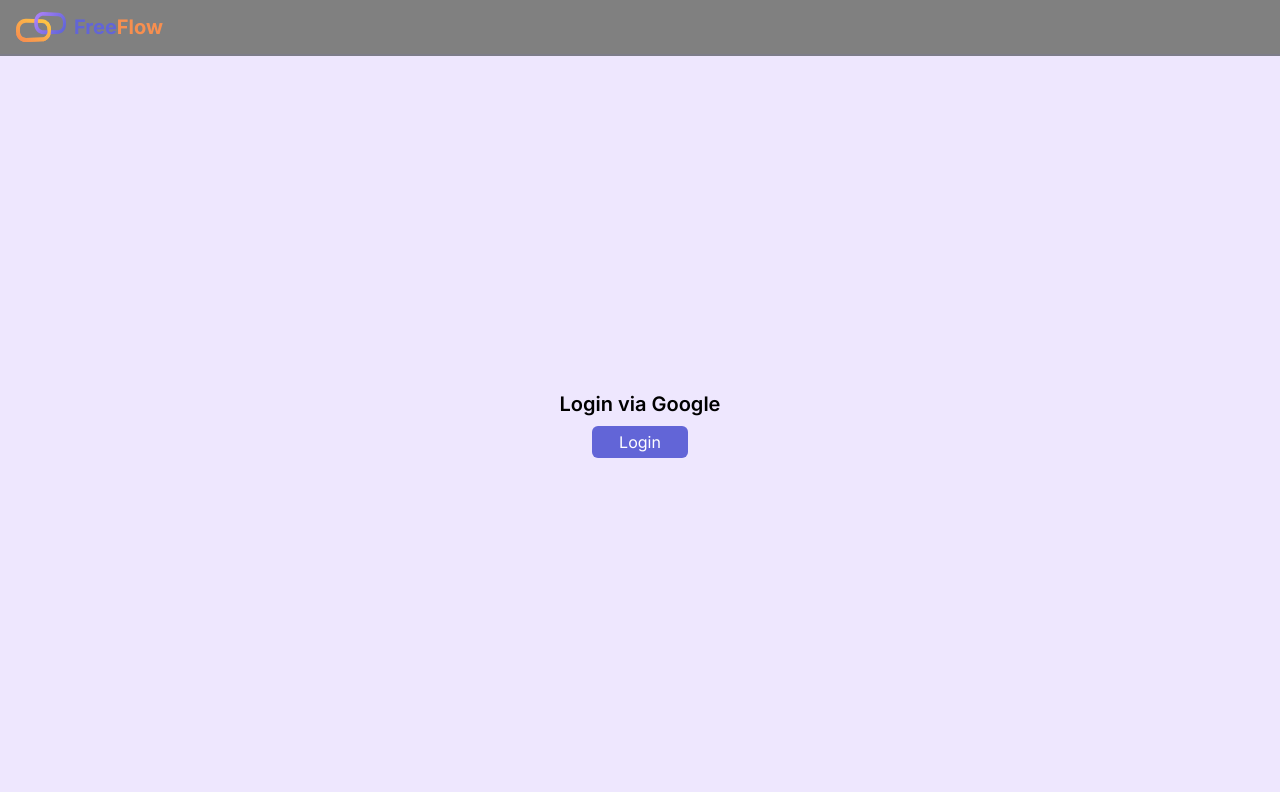
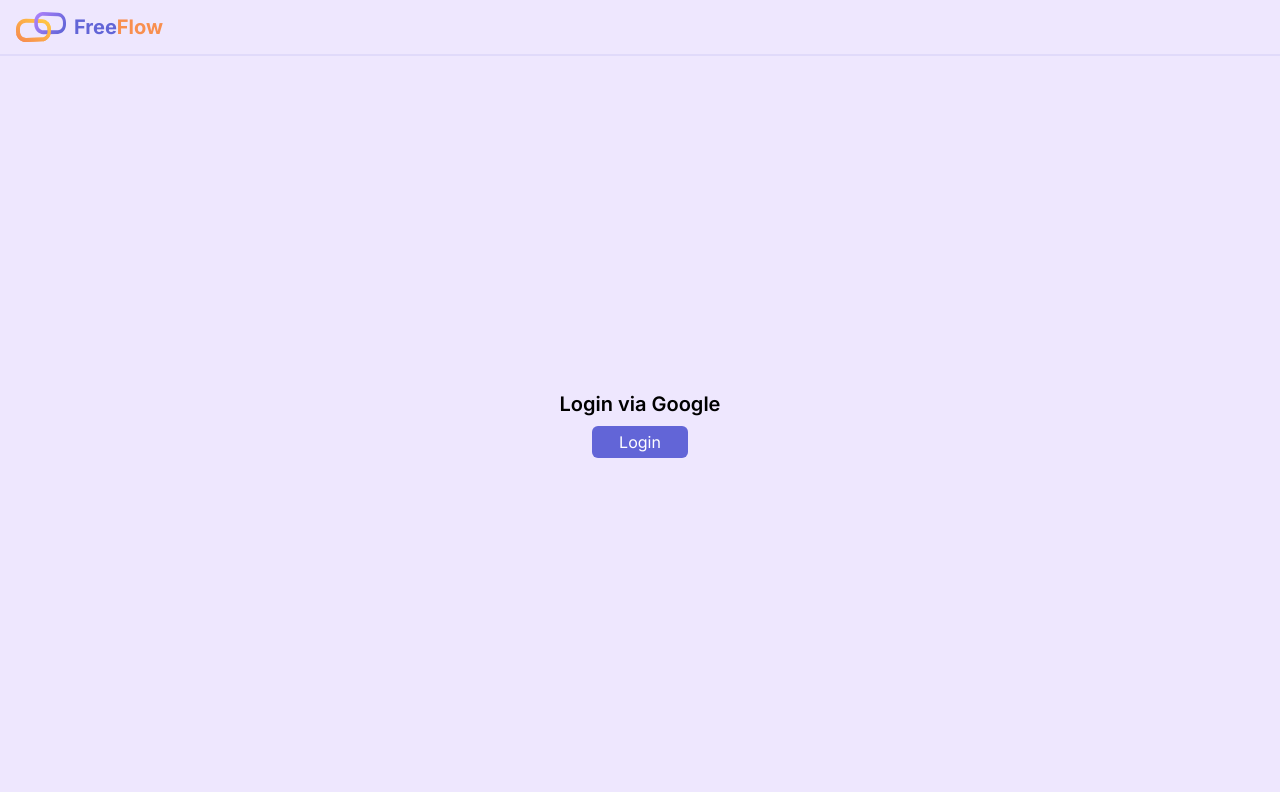
Before and after one commit to Byte-Breakers/free-flow, a Next.js app: page /login in a window 1280 px wide. Built offline with nearby package versions, Linux system fonts and the light colour scheme.

Commit message:
Make the navbar light purple

```diff
--- a/app/login/page.tsx
+++ b/app/login/page.tsx
@@ -7,7 +7,7 @@ const LoginPage = () => {
   return (
     <>
       {/* Navbar Section */}
-      <div className='px-4 h-14 w-full bg-[grey] border-b-2 border-[#6265D7] border-opacity-10 flex justify-between items-center'>
+      <div className='px-4 h-14 w-full bg-[#eee7fe] border-b-2 border-[#6265D7] border-opacity-10 flex justify-between items-center'>
         {/* Logo & Name */}
         <Link href={'/'} className='flex items-center h-full'>
           <Image width={50} height={50} src="/logo.svg" alt="Logo" />
--- a/app/page.tsx
+++ b/app/page.tsx
@@ -49,7 +49,7 @@ export default function Home() {
             >
               <div className="flex items-center relative">
                 <div className="icon-wrapper absolute inset-y-0 left-2 flex items-center justify-center">
-                  <FiSearch className="bg-[#EEE7FE]" />
+                  <FiSearch className="text-gray-600" />
                 </div>
                 <input
                   type="search"
```
